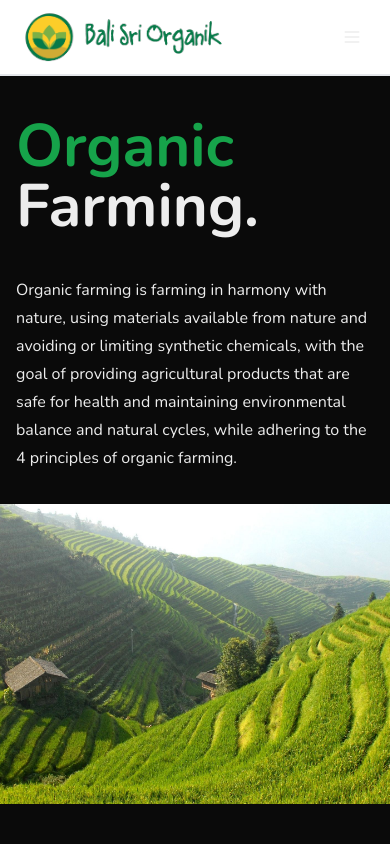
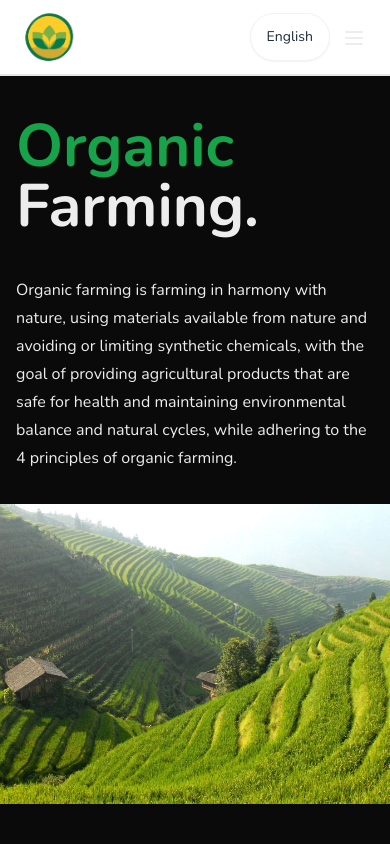
Before and after one commit to achfaisal/bali-sri-organik, a Next.js app: page /en in a window 390 px wide. Shown: the top 844 px of the page. Built offline with nearby package versions, Linux system fonts and the light colour scheme.

Commit message:
fix : mobile responsive sidebar

```diff
--- a/messages/en.json
+++ b/messages/en.json
@@ -37,7 +37,7 @@
   "Products": [
     {
       "product": "Beras Organik",
-      "description": "Ini adalah deskripsi beras organik ENG"
+      "description": "Mentik Wangi Susu rice is an organic rice. This premium local rice is grown from local paddy seeds without genetic modification (GMO) and is cultivated organically without the use of pesticides or other chemicals. Additionally, this rice has more complete nutritional content, with relatively high fiber and well-preserved minerals. Therefore, the quality of this rice is better, safer, and healthier."
     },
     {
       "product": "Beras Merah",
--- a/messages/id.json
+++ b/messages/id.json
@@ -34,7 +34,7 @@
   "Products": [
     {
       "product": "Beras Organik",
-      "description": "Ini adalah deskripsi beras organik"
+      "description": "Beras mentik wangi susu merupakan beras organik. Beras unggulan lokal ini pun ditanam dari benih padi lokal tanpa rekayasa genetika (GMO) dan di budidayakan secara organik tanpa menggunakan pestisida maupun bahan kimia lain. Selain itu, beras ini memiliki kandungan nutrisi yang lebih utuh dengan kandungan serat yang relatif tinggi serta mineral yang terjaga. Dengan demikian, kualitas beras ini lebih baik dan lebih aman serta sehat."
     },
     {
       "product": "Beras Merah",
--- /dev/null
+++ b/src/components/Drawer/index.jsx
@@ -0,0 +1,77 @@
+"use client";
+
+import React from "react";
+import { Link } from "@/i18n/routing";
+
+const Drawer = () => {
+  const closeDrawer = () => {
+    const drawerCheckbox = document.getElementById("my-drawer");
+    if (drawerCheckbox) {
+      drawerCheckbox.checked = false;
+    }
+  };
+
+  return (
+    <div className="drawer flex sm:hidden">
+      <input id="my-drawer" type="checkbox" className="drawer-toggle" />
+      <div className="drawer-content">
+        <label htmlFor="my-drawer" className="bg-white ml-2">
+          <svg
+            xmlns="http://www.w3.org/2000/svg"
+            fill="none"
+            viewBox="0 0 24 24"
+            className="inline-block h-6 w-6 stroke-current"
+          >
+            <path
+              strokeLinecap="round"
+              strokeLinejoin="round"
+              strokeWidth="2"
+              d="M4 6h16M4 12h16M4 18h16"
+            ></path>
+          </svg>
+        </label>
+      </div>
+      <div className="drawer-side">
+        <label
+          htmlFor="my-drawer"
+          aria-label="close sidebar"
+          className="drawer-overlay"
+        ></label>
+        <ul className="menu bg-base-200 text-base-content min-h-full w-80 max-w-72 p-4">
+          <ul className="menu bg-base-200 rounded-box w-56">
+            <li>
+              <Link href={"/"} onClick={closeDrawer}>
+                Home
+              </Link>
+            </li>
+            <li>
+              <details open>
+                <summary>Products</summary>
+                <ul>
+                  <li>
+                    <Link
+                      href={"/products/beras-organik"}
+                      onClick={closeDrawer}
+                    >
+                      Beras Organik
+                    </Link>
+                  </li>
+                  <li>
+                    <Link href={"/products/beras-merah"} onClick={closeDrawer}>
+                      Beras Merah
+                    </Link>
+                  </li>
+                </ul>
+              </details>
+            </li>
+            <li>
+              <a onClick={closeDrawer}>Contact Us</a>
+            </li>
+          </ul>
+        </ul>
+      </div>
+    </div>
+  );
+};
+
+export default Drawer;
--- a/src/components/Navbar/index.jsx
+++ b/src/components/Navbar/index.jsx
@@ -2,6 +2,7 @@ import React from "react";
 import Image from "next/image";
 import { Link } from "@/i18n/routing";
 import LanguageSwitcher from "../LanguageSwitcher";
+import Drawer from "../Drawer";
 
 const NavbarComponent = () => {
   return (
@@ -21,7 +22,7 @@ const NavbarComponent = () => {
                 src="/images/tulisan-bso.svg"
                 width={1000}
                 height={300}
-                className="w-[150px] ml-1"
+                className="w-[150px] ml-1 hidden sm:block"
                 alt="logo-bali-sri-organik"
               />
             </div>
@@ -37,28 +38,15 @@ const NavbarComponent = () => {
             <li>
               <a className="hidden sm:flex">Contact Us</a>
             </li>
-            <li className="flex sm:hidden">
-              <a>
-                <button className="justify-end">
-                  <svg
-                    xmlns="http://www.w3.org/2000/svg"
-                    fill="none"
-                    viewBox="0 0 24 24"
-                    className="inline-block h-5 w-5 stroke-current"
-                  >
-                    <path
-                      strokeLinecap="round"
-                      strokeLinejoin="round"
-                      strokeWidth="2"
-                      d="M4 6h16M4 12h16M4 18h16"
-                    ></path>
-                  </svg>
-                </button>
-              </a>
-            </li>
           </ul>
-          <div className="hidden sm:flex">
-            <LanguageSwitcher />
+
+          <div className="flex items-center">
+            <div>
+              <LanguageSwitcher />
+            </div>
+            <div className="mr-4">
+              <Drawer />
+            </div>
           </div>
         </div>
       </div>
```
